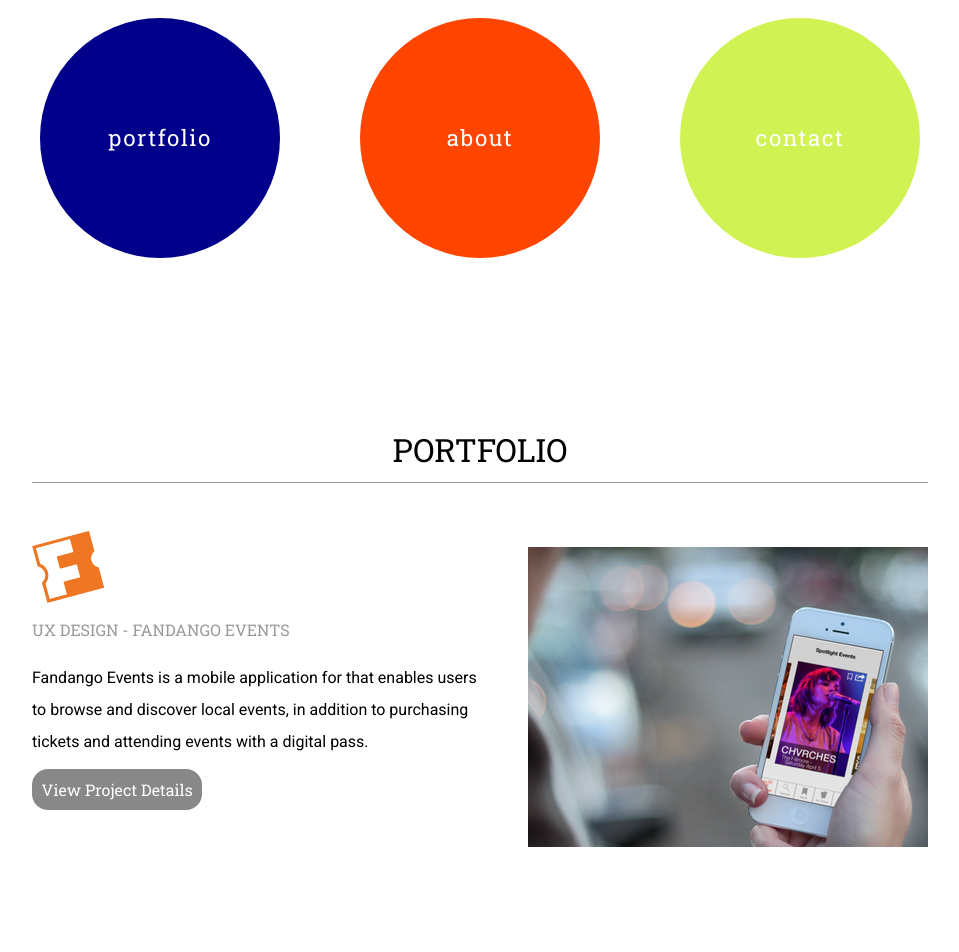
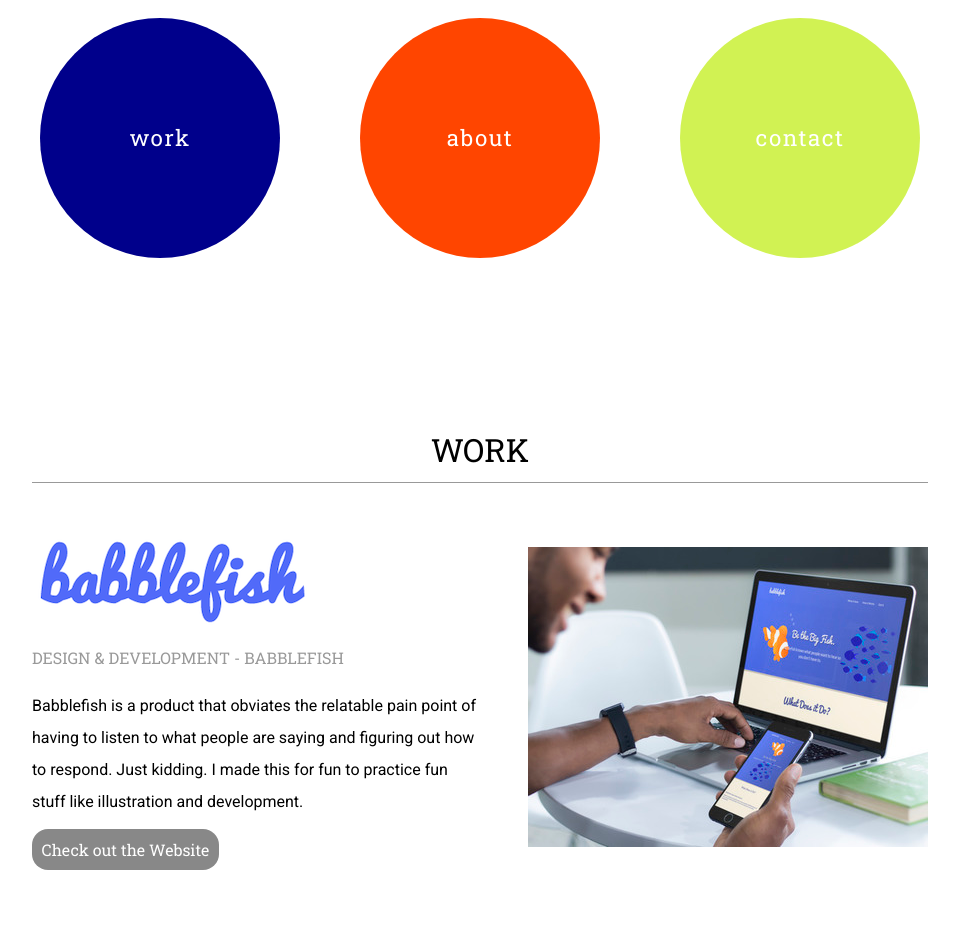
Before and after one commit to kathmath/Portfolio, a plain HTML site: page Portfolio_Website/index.html in a window 1280 px wide. Shown: the part 260-1212 px from the top of the page, without its empty margins (160-1119 px from the left). Drawn offline with Linux system fonts and the light colour scheme.

Commit message:
updated about & added babblefish summary

```diff
--- a/Portfolio_Website/index.html
+++ b/Portfolio_Website/index.html
@@ -10,10 +10,8 @@
     <link rel="shortcut icon" type="image/png" href="img/favicon.png"/>
     <link rel="stylesheet" href="css/portfolio.css"/>
     <link href='http://fonts.googleapis.com/css?family=Roboto+Slab:700,400' rel='stylesheet' type='text/css'>
-    <link href='http://fonts.googleapis.com/css?family=Inconsolata:400,700' rel='stylesheet' type='text/css'>
     <link href='http://fonts.googleapis.com/css?family=Roboto:400,700' rel='stylesheet' type='text/css'>
-    <link href='http://fonts.googleapis.com/css?family=Arvo:400,700' rel='stylesheet' type='text/css'>
-
+    <link href='http://fonts.googleapis.com/css?family=Pacifico' rel='stylesheet' type='text/css'>
     <script src="js/vendor/modernizr.js"></script>
   </head>
   <body>
@@ -26,7 +24,7 @@
     </div>
 
     <div class="circleContainer">
-      <div class="circle portfolio"><div><a href="#work">portfolio</a></div></div>
+      <div class="circle portfolio"><div><a href="#work">work</a></div></div>
       <div class="circle about"><div><a href="#about">about</a></div></div>
       <div class="circle contact"><div><a href="#contact">contact</a></div></div>
     </div>
@@ -34,7 +32,16 @@
     <!-- Portfolio Section -->
     <div class="row wrap">
       <div id="work">
-        <div class="sectionHeader">PORTFOLIO</div>
+        <div class="sectionHeader">WORK</div>
+        <div class="projectContainer">
+          <div class = "leftText">
+            <img src="img/babblefish_icon.png" class="brandLogo">
+            <div class="projectHeader">Design & Development - Babblefish</div>
+            <p>Babblefish is a product that obviates the relatable pain point of having to listen to what people are saying and figuring out how to respond. Just kidding. I made this for fun to practice fun stuff like illustration and development.</p>
+            <a href="http://babblefish.nfshost.com/" class="button">Check out the Website</a>
+          </div>
+          <div><img class="projectThumb" src="img/babblefish.jpg"></div>
+        </div>
         <div class="projectContainer">
           <div class = "leftText">
             <img src="img/fandango_icon.png" class="brandLogo">
@@ -73,16 +80,6 @@
           <h4></h4>
           <p>Hi, I'm Kathleen, a UX Designer living in San Francisco. I love figuring out how things work and what makes people tick. I dig getting to the heart of problems and developing solutions that solve problems for people and businesses. I approach design with a systems perspective informed by my years of experience as a mechanical system designer. I'm an engineer at heart and am driven to figure out how things work to understand the possibilities and contraints of problems.</p>
 
-          <p>Aside from the normal rote design process: Problem Definition, Research, Ideation, Design & Prototyping, Testing, Rinse and Repeat, here are a few of my thoughts on process.</p>
-
-          <p><b>Getting a real handle on design intent and objectives.</b> Spending the time up front to research and understand user and business goals and how they come together is of the utmost importance. There's no use in a beautiful, elegant design no one has any use for. Clearly defining intent and using it as a touchstone in design decisions is key. Reevaluating intent as the project unfolds is just as important, being willing to set aside a direction that is no longer working can be painful but is better in the long run.</p>
-
-          <p><b>I love to prototype early and often.</b> Doing rough prototypes, especially at the beginning, makes it easier to change directions and get things tested before spending a lot of time trying to perfect them. When I was starting out as a designer and got frustrated I had to start over on a design I'd been working on for months due to client feedback. My supervisor said, "Relax it's only lines on paper right now, imagine if they'd waited until building started." I really took that to heart and it makes me embrace change and iteration in the design process.</p>
-
-          <p><b>Make the whole project team part of the design process.</b> Getting everyone involved not only creates better buy in it allows for interesting perspectives. Additionally, understanding the points of view of team members and what is important to them makes everything run more smoothly and happily. I see part of my role as getting everyone to understand and care about the users and be on the same page.</p>
-
-
-
           <p>Check out my <a href="https://www.dropbox.com/s/t518nn8i9v39czy/KathleenMatthewsResume.pdf" target="_blank" class="underline">résumé</a> or my <a href="http://kathmatthews.tumblr.com/" target="_blank" class="underline">blog</a> where share my thoughts on design or whatever happens to be on my mind.</p>
         </div>
       </div>
@@ -103,7 +100,6 @@
         <div class="circle contact"><div><a href="#contact">contact</a></div>
       </div>
 
-
       <!-- scripts -->
 	    <script src="js/vendor/jquery.js"></script>
 	    <script type="text/javascript">
```
Also changed, not shown: Portfolio_Website/img/babblefish.jpg (added), Portfolio_Website/img/babblefish_icon.png (added).
